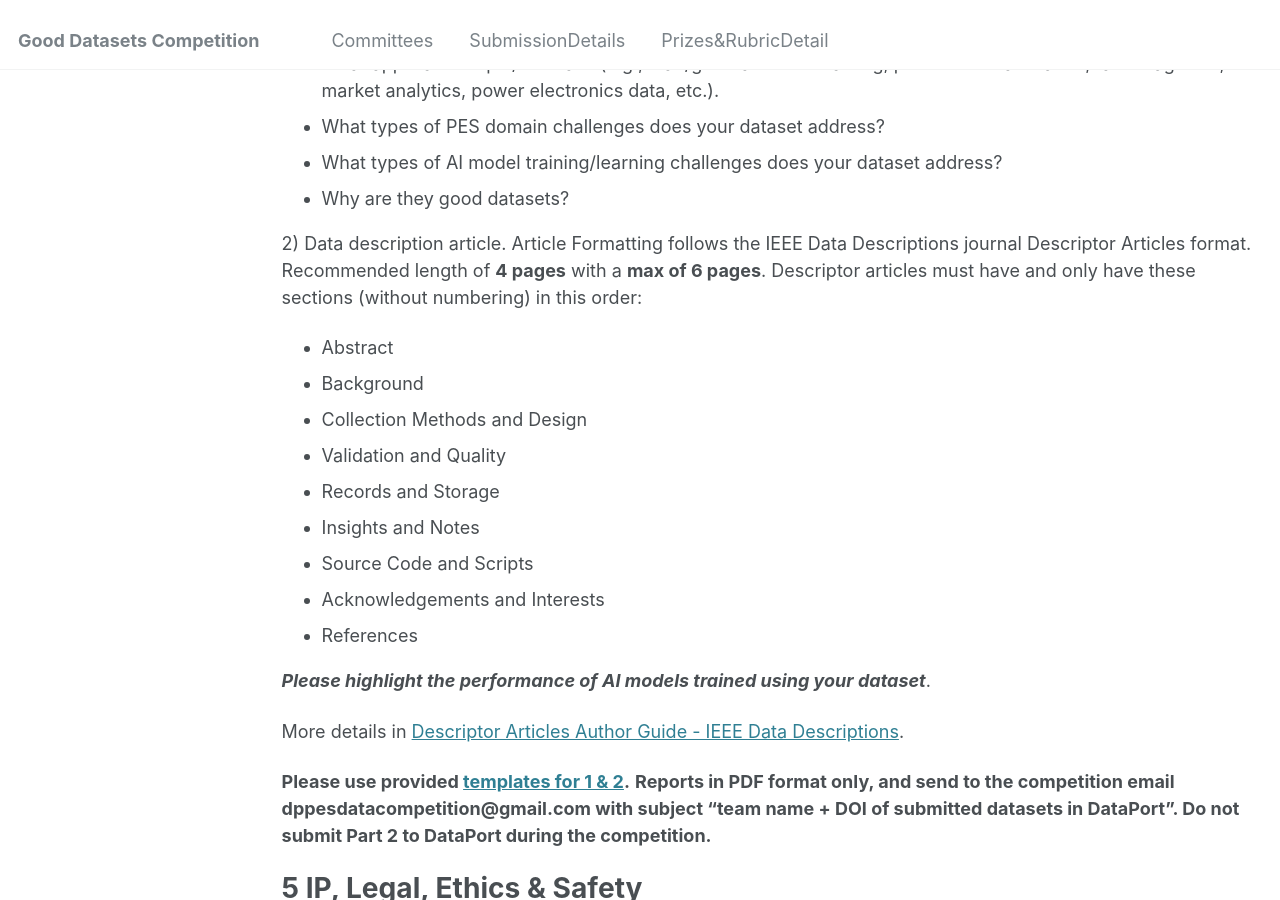
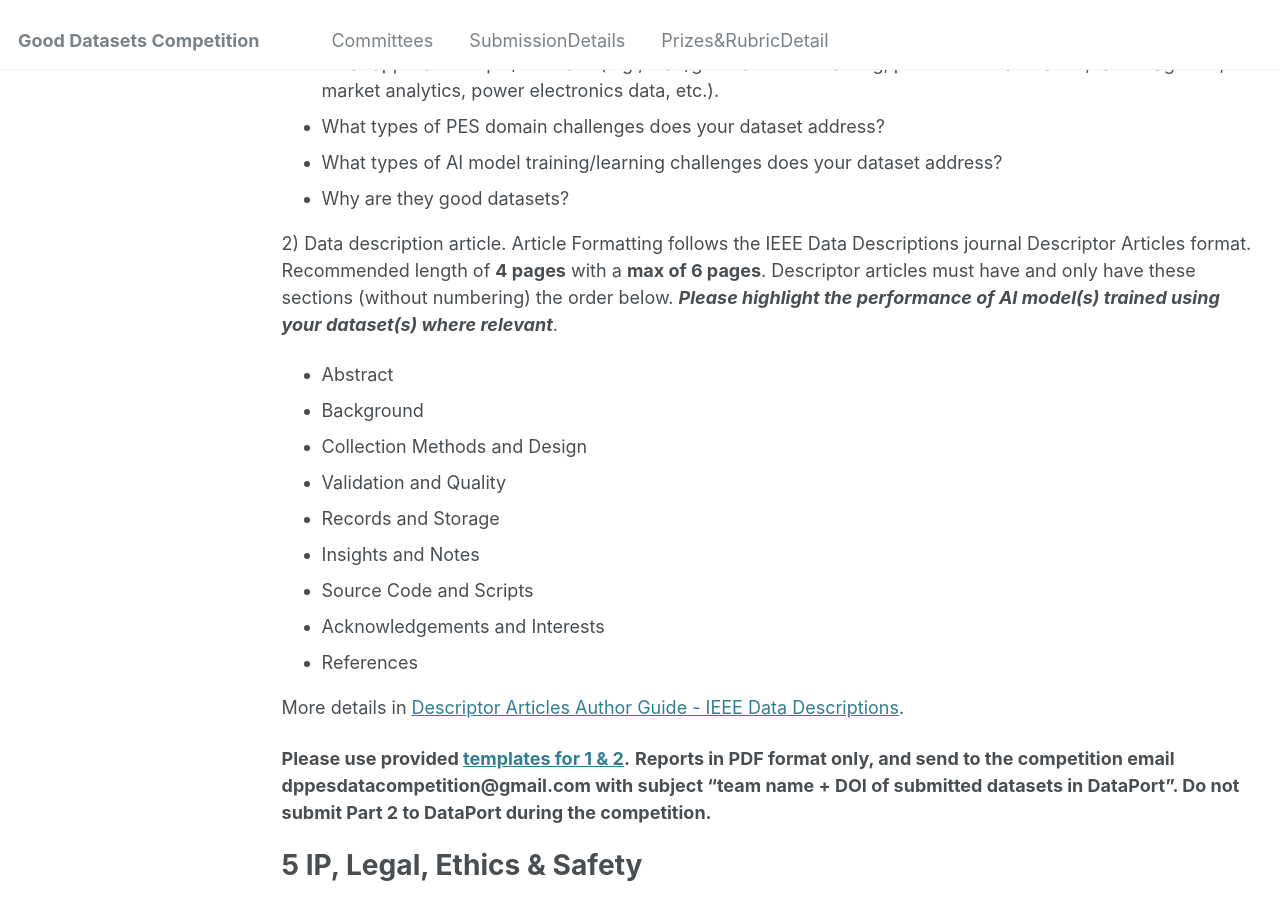
Before and after one commit to dpPEScomp/pesdpcompetition.github.io, a Jekyll site: the page built from _pages/SubmissionDetails.md, in a window 1280 px wide and 900 px high, scrolled down 1376 px. Built offline with Jekyll 4.4.1, drawn with Linux system fonts in a browser that asks for light colours.

Commit message:
Update SubmissionDetails.md

```diff
--- a/_pages/SubmissionDetails.md
+++ b/_pages/SubmissionDetails.md
@@ -47,7 +47,7 @@ The competition has **two stages**:
 * Why are they good datasets?
 
 2)	Data description article. Article Formatting follows the IEEE Data Descriptions journal Descriptor Articles format.
-Recommended length of **4 pages** with a **max of 6 pages**. Descriptor articles must have and only have these sections (without numbering) in this order:
+Recommended length of **4 pages** with a **max of 6 pages**. Descriptor articles must have and only have these sections (without numbering) the order below. _**Please highlight the performance of AI model(s) trained using your dataset(s) where relevant**_.
 * Abstract
 * Background
 * Collection Methods and Design
@@ -58,7 +58,6 @@ Recommended length of **4 pages** with a **max of 6 pages**. Descriptor articles
 * Acknowledgements and Interests
 * References
 
-_**Please highlight the performance of AI models trained using your dataset**_.
 
 More details in [Descriptor Articles Author Guide - IEEE Data Descriptions](https://www.ieee-data.org/author-guide/).
 
```
